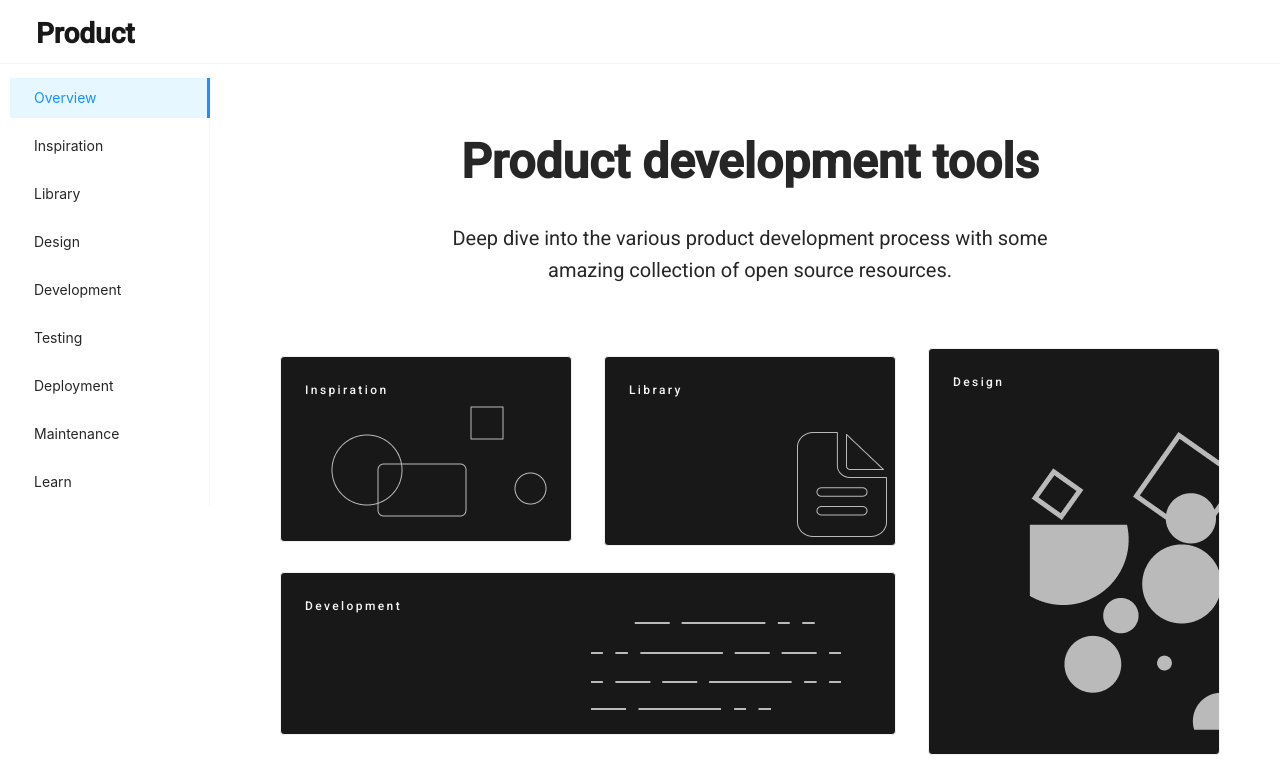
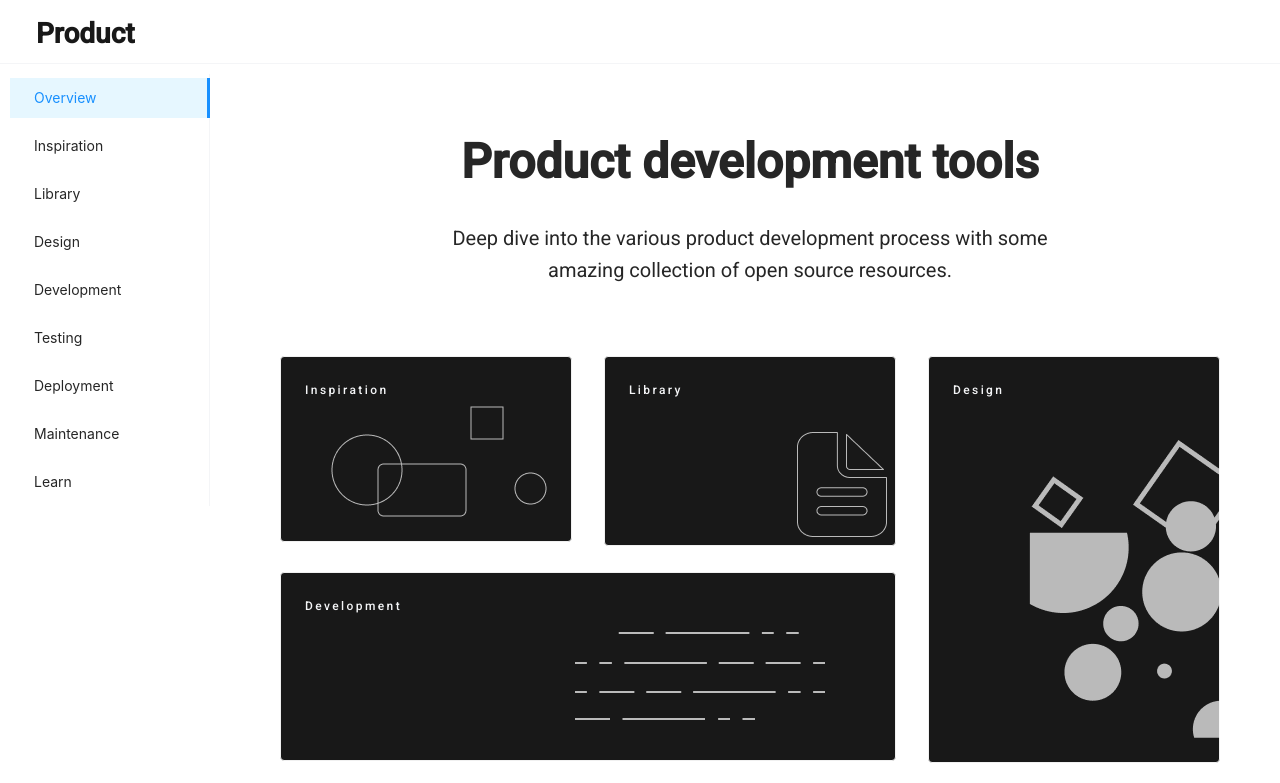
Before and after one commit to AVRahul/UIlabz, a React (Create React App) app: page / in a window 1280 px wide. Shown: the top 783 px of the page. Built offline with nearby package versions, Linux system fonts and the light colour scheme.

Commit message:
Fixed css related issues (#2)

```diff
--- a/src/App.css
+++ b/src/App.css
@@ -50,7 +50,7 @@
 }
 
 .design-card_layout{
-  margin-top: -14rem;
+  margin-top: -13.5rem;
 }
 
 .develop-card {
@@ -58,6 +58,7 @@
   justify-content: flex-end;
   padding-right: 30px;
   opacity: 0.7;
+  margin: 1rem;
 }
 
 .test-card {
```
